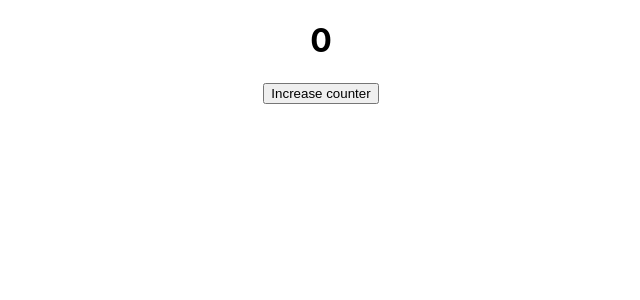
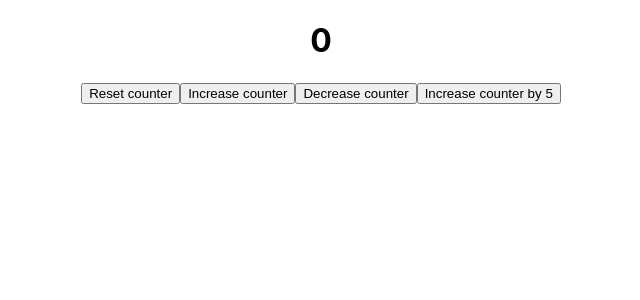
Before and after one commit to x-farzan/CodeEvolution-React-basics, a React (Create React App) app: page / in a window 1280 px wide. Shown: the top 300 px of the page, without its empty margins (319-959 px from the left). Built offline with nearby package versions, Linux system fonts and the light colour scheme.

Commit message:
useState hook.

```diff
--- a/src/components/HooksUseState.js
+++ b/src/components/HooksUseState.js
@@ -1,12 +1,28 @@
 import React, { useState } from "react";
 
 function HooksUseState() {
-  const [state, setState] = useState(0);
+  const inititalStage = 0;
+  const [state, setState] = useState(inititalStage);
 
-  return <div>
+  function incrementFive() {
+    for (let i = 0; i < 5; i++) {
+      setState((prevState) => prevState + 1);
+    }
+  }
+
+  return (
+    <div>
       <h1>{state}</h1>
-      <button onClick={() => setState(state + 1)}>Increase counter</button>
-  </div>;
+      <button onClick={() => setState(inititalStage)}>Reset counter</button>
+      <button onClick={() => setState((prevState) => prevState + 1)}>
+        Increase counter
+      </button>
+      <button onClick={() => setState((prevState) => prevState - 1)}>
+        Decrease counter
+      </button>
+      <button onClick={incrementFive}>Increase counter by 5</button>
+    </div>
+  );
 }
 
 export default HooksUseState;
```
